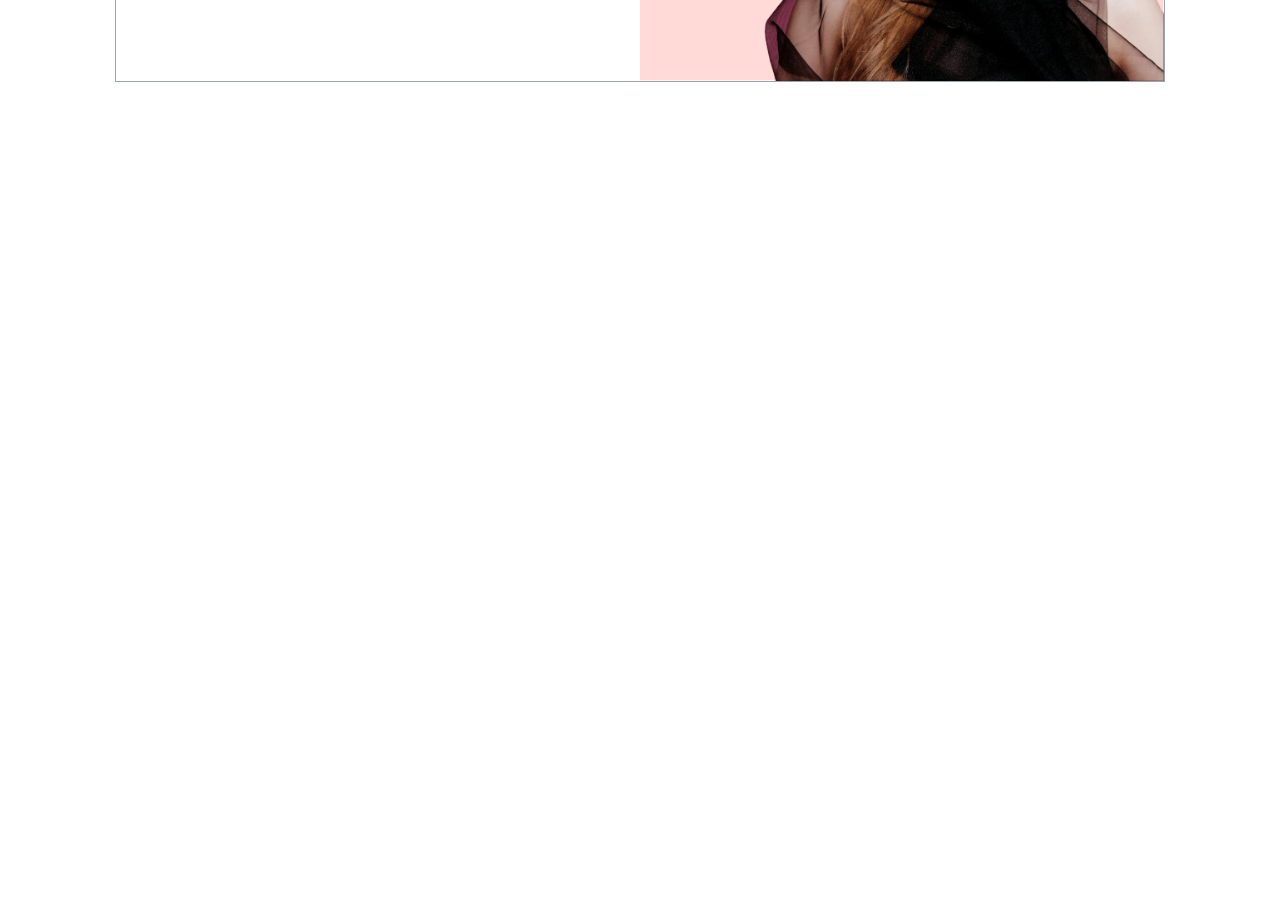
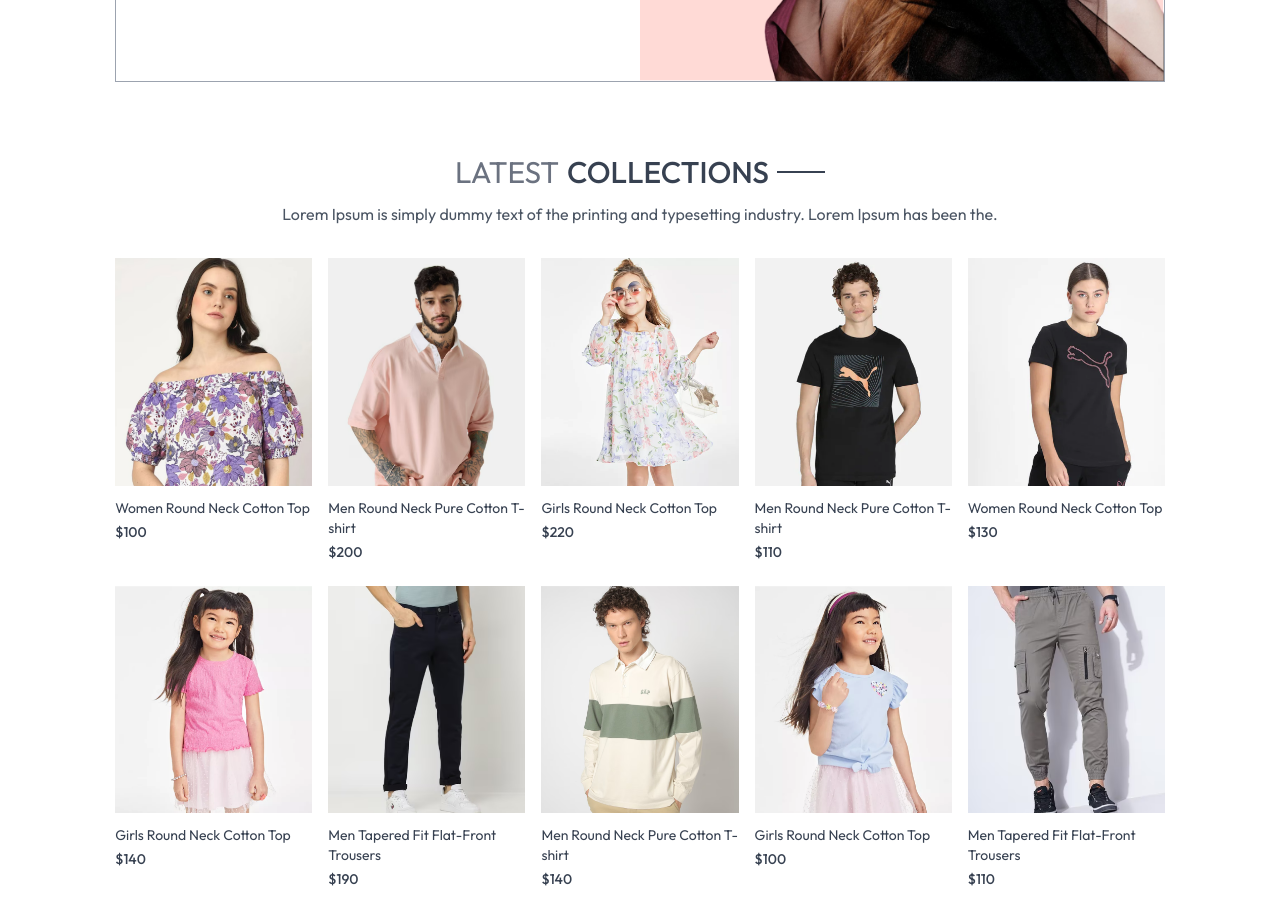
Before and after one commit to ncc02/clother_shop, a React (Vite) app: page / in a window 1280 px wide. Shown: the part 420-1344 px from the top of the page. Before the commit the page ends 800 px from the top, so only its background shows below. Built offline with nearby package versions, Linux system fonts and the light colour scheme.

Commit message:
feature/shopContext + LastCollection

```diff
--- a/src/components/LatestCollection.jsx
+++ b/src/components/LatestCollection.jsx
@@ -0,0 +1,39 @@
+import React, { useContext, useEffect, useState } from "react";
+import { ShopContext } from "../context/ShopContext";
+import Title from "./Title";
+import ProductItem from "./ProductItem";
+const LatestCollection = () => {
+  const { products } = useContext(ShopContext);
+  const [latestProduct, setLatestProduct] = useState([]);
+
+  useEffect(() => {
+    setLatestProduct(products.slice(0, 10));
+  }, []);
+
+  return (
+    <div className="my-10">
+      <div className="text-center py-8 text-3xl">
+        <Title text1={"LATEST"} text2={"COLLECTIONS"} />
+        <p className="w-3/4 m-auto text-xs sm:text-sm md:text-base text-gray-600">
+          Lorem Ipsum is simply dummy text of the printing and typesetting
+          industry. Lorem Ipsum has been the.
+        </p>
+      </div>
+
+      {/* Rendering Products */}
+      <div className="grid grid-cols-2 sm:grid-cols-3 md:grid-cols-4  lg:grid-cols-5 gap-4 gap-y-6">
+        {latestProduct.map((item, index) => (
+          <ProductItem
+            key={index}
+            id={item._id}
+            image={item.image}
+            name={item.name}
+            price={item.price}
+          />
+        ))}
+      </div>
+    </div>
+  );
+};
+
+export default LatestCollection;
--- a/src/components/Navbar.jsx
+++ b/src/components/Navbar.jsx
@@ -7,7 +7,9 @@
 
   return (
     <div className="flex items-center justify-between py-5 font-medium">
-      <img src={assets.logo} className="w-36" alt="" />
+      <Link to="/">
+        <img src={assets.logo} className="w-36" alt="" />
+      </Link>
       <ul className="hidden sm:flex gap-5 text-sm text-gray-700">
         <NavLink to="/" className="flex flex-col items-center gap-1">
           <p>HOME</p>
@@ -67,10 +69,38 @@
             <img className="h-4 rotate-180" src={assets.dropdown_icon} />
             <p>Back</p>
           </div>
-          <NavLink onClick={()=>setVisible(false)} className='py-2 pl-6 border' to="/"> HOME</NavLink>
-          <NavLink onClick={()=>setVisible(false)} className='py-2 pl-6 border' to="/collection"> COLLECTION</NavLink>
-          <NavLink onClick={()=>setVisible(false)} className='py-2 pl-6 border' to="/aboute"> ABOUT</NavLink>
-          <NavLink onClick={()=>setVisible(false)} className='py-2 pl-6 border' to="/contact"> CONTACT</NavLink>
+          <NavLink
+            onClick={() => setVisible(false)}
+            className="py-2 pl-6 border"
+            to="/"
+          >
+            {" "}
+            HOME
+          </NavLink>
+          <NavLink
+            onClick={() => setVisible(false)}
+            className="py-2 pl-6 border"
+            to="/collection"
+          >
+            {" "}
+            COLLECTION
+          </NavLink>
+          <NavLink
+            onClick={() => setVisible(false)}
+            className="py-2 pl-6 border"
+            to="/aboute"
+          >
+            {" "}
+            ABOUT
+          </NavLink>
+          <NavLink
+            onClick={() => setVisible(false)}
+            className="py-2 pl-6 border"
+            to="/contact"
+          >
+            {" "}
+            CONTACT
+          </NavLink>
         </div>
       </div>
     </div>
--- /dev/null
+++ b/src/components/ProductItem.jsx
@@ -0,0 +1,26 @@
+import React from "react";
+import { useContext } from "react";
+import { ShopContext } from "../context/ShopContext";
+import { Link } from "react-router-dom";
+
+const ProductItem = ({ id, image, name, price }) => {
+  const { currency } = useContext(ShopContext);
+
+  return (
+    <Link className="text-gray-700 cursor-pointer" to={`/product/${id}`}>
+      <div className="overflow-hidden">
+        <img
+          className="hover:scale-110 transition ease-in-out"
+          src={image[0]}
+        />
+      </div>
+      <p className="pt-3 pb-1 text-sm">{name}</p>
+      <p className="text-sm font-medium">
+        {currency}
+        {price}
+      </p>
+    </Link>
+  );
+};
+
+export default ProductItem;
--- /dev/null
+++ b/src/components/Title.jsx
@@ -0,0 +1,13 @@
+import React from "react";
+
+const Title = ({ text1, text2 }) => {
+  return (
+    <div className="inline-flex gap-2 items-center mb-3">
+      <p className="text-gray-500">{text1}</p>
+      <span className="text-gray-700 font-medium">{text2}</span>
+      <p className="w-8 sm:w-12 h-[1px] sm:h-[2px] bg-gray-700"></p>
+    </div>
+  );
+};
+
+export default Title;
--- a/src/context/ShopContext.jsx
+++ b/src/context/ShopContext.jsx
@@ -1,9 +1,9 @@
 import { createContext } from "react";
 import { products } from "../assets/assets";
 
-export const ShopContext = createContext();
+export const ShopContext = createContext(); //day la co ntext de thang con goi
 
-const ShopContextProvider = (props) => {
+const ShopContextProvider = (props) => { //tao mot component bao quat tat ca
 
     const currency = '$';
     const delivery_fee = 10;
--- a/src/index.css
+++ b/src/index.css
@@ -1,19 +1,26 @@
-@import url('https://fonts.googleapis.com/css2?family=Outfit:wght@100..900&family=Prata&display=swap');
+@import url("https://fonts.googleapis.com/css2?family=Outfit:wght@100..900&family=Prata&display=swap");
 
 @tailwind base;
 @tailwind components;
 @tailwind utilities;
 
-a.active hr{
-    display: block;
+a.active hr {
+  display: block;
 }
 
-*{
-    font-family: Outfit;
+* {
+  font-family: Outfit;
 }
 
 .prata-regular {
-    font-family: "Prata", serif;
-    font-weight: 400;
-    font-style: normal;
+  font-family: "Prata", serif;
+  font-weight: 400;
+  font-style: normal;
+}
+
+@media (max-width: 640px) {
+  a.active {
+    background-color: black;
+    color: white;
   }
+}
--- a/src/main.jsx
+++ b/src/main.jsx
@@ -1,11 +1,14 @@
-import { StrictMode } from 'react'
-import { createRoot } from 'react-dom/client'
-import './index.css'
-import App from './App.jsx'
-import { BrowserRouter } from 'react-router-dom'
+import { StrictMode } from "react";
+import { createRoot } from "react-dom/client";
+import "./index.css";
+import App from "./App.jsx";
+import { BrowserRouter } from "react-router-dom";
+import ShopContextProvider from "./context/ShopContext.jsx";
 
-createRoot(document.getElementById('root')).render(
+createRoot(document.getElementById("root")).render(
   <BrowserRouter>
-    <App />
-  </BrowserRouter>,
-)
+    <ShopContextProvider>
+      <App />
+    </ShopContextProvider>
+  </BrowserRouter>
+);
--- a/src/pages/Home.jsx
+++ b/src/pages/Home.jsx
@@ -1,9 +1,11 @@
 import React from "react";
 import Hero from "../components/Hero";
+import LatestCollection from "../components/LatestCollection";
 
 const Home = () => {
   return <div>
     <Hero/>
+    <LatestCollection/>
   </div>;
 };
 
```
